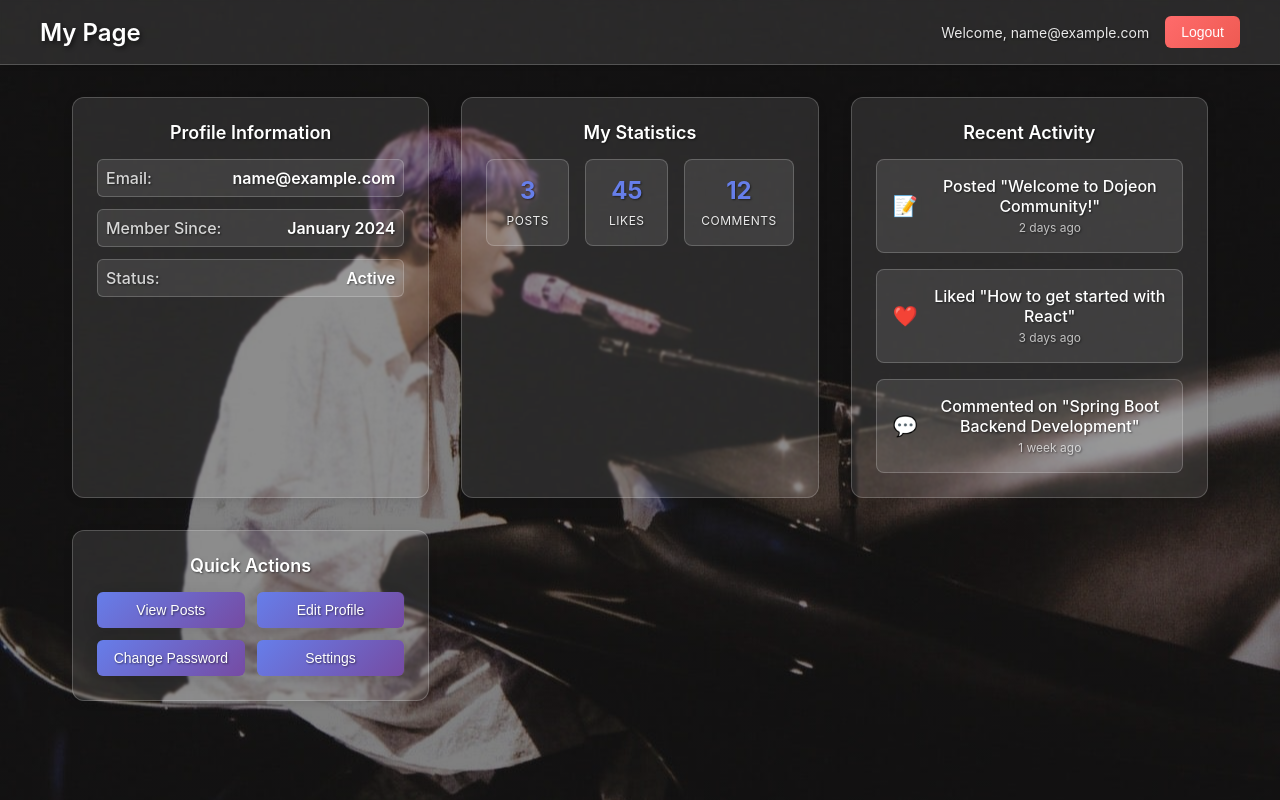
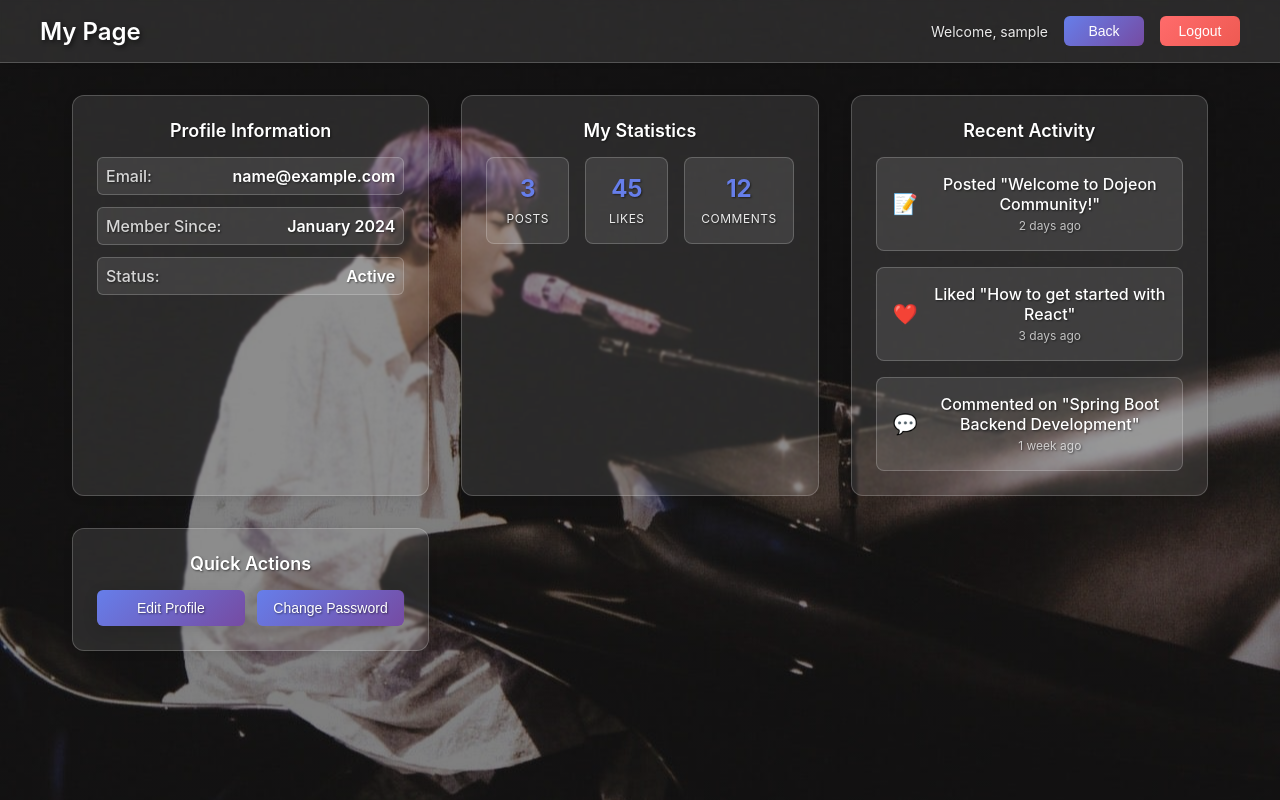
Before and after one commit to kwohyuno/dojeon, a React (Create React App) app in the folder frontend/: page /mypage in a window 1280 px wide. Built offline with nearby package versions, Linux system fonts and the light colour scheme; sample sign-in values are in the browser's storage.

Commit message:
Add back button to MyPage and display user name

```diff
--- a/frontend/src/components/MyPage.css
+++ b/frontend/src/components/MyPage.css
@@ -42,6 +42,25 @@
   text-shadow: 1px 1px 2px rgba(0, 0, 0, 0.5);
 }
 
+.back-button {
+  background: linear-gradient(135deg, #667eea 0%, #764ba2 100%);
+  color: white;
+  border: none;
+  padding: 8px 16px;
+  border-radius: 6px;
+  cursor: pointer;
+  font-size: 14px !important;
+  font-weight: 500;
+  transition: all 0.3s ease;
+  width: 80px;
+  line-height: 1;
+}
+
+.back-button:hover {
+  transform: translateY(-1px);
+  box-shadow: 0 4px 12px rgba(102, 126, 234, 0.3);
+}
+
 .logout-button {
   background: linear-gradient(135deg, #ff6b6b 0%, #ee5a52 100%);
   color: white;
@@ -49,9 +68,11 @@
   padding: 8px 16px;
   border-radius: 6px;
   cursor: pointer;
-  font-size: 14px;
+  font-size: 14px !important;
   font-weight: 500;
   transition: all 0.3s ease;
+  width: 80px;
+  line-height: 1;
 }
 
 .logout-button:hover {
--- a/frontend/src/components/MyPage.tsx
+++ b/frontend/src/components/MyPage.tsx
@@ -6,11 +6,18 @@ import jinImage from '../jin.jpeg';
 const MyPage: React.FC = () => {
   const navigate = useNavigate();
   const userEmail = localStorage.getItem('userEmail');
+  const userName = localStorage.getItem('userName');
 
   const handleLogout = () => {
     localStorage.removeItem('isLoggedIn');
     localStorage.removeItem('userEmail');
+    localStorage.removeItem('userName');
+    localStorage.removeItem('userId');
     navigate('/login');
+  };
+
+  const handleBack = () => {
+    navigate('/dashboard');
   };
 
   const handleGoToPosts = () => {
@@ -31,7 +38,10 @@ const MyPage: React.FC = () => {
         <div className="header-content">
           <h1>My Page</h1>
           <div className="user-info">
-            <span>Welcome, {userEmail}</span>
+            <span>Welcome, {userName}</span>
+            <button onClick={handleBack} className="back-button">
+              Back
+            </button>
             <button onClick={handleLogout} className="logout-button">
               Logout
             </button>
@@ -107,10 +117,8 @@ const MyPage: React.FC = () => {
           <div className="mypage-card">
             <h3>Quick Actions</h3>
             <div className="action-buttons">
-              <button onClick={handleGoToPosts} className="action-button">View Posts</button>
               <button className="action-button">Edit Profile</button>
               <button className="action-button">Change Password</button>
-              <button className="action-button">Settings</button>
             </div>
           </div>
         </div>
```
